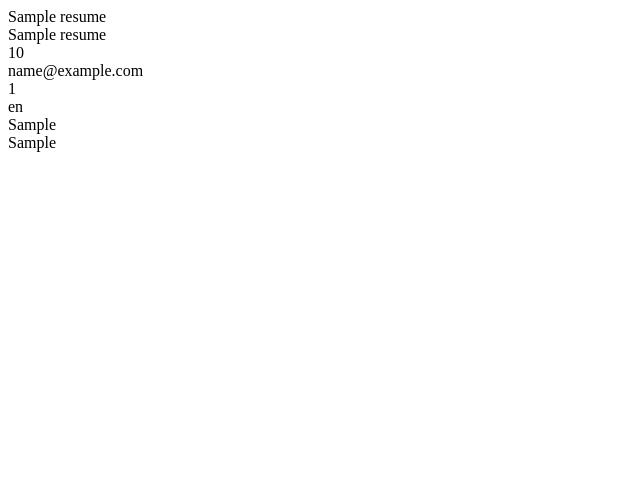
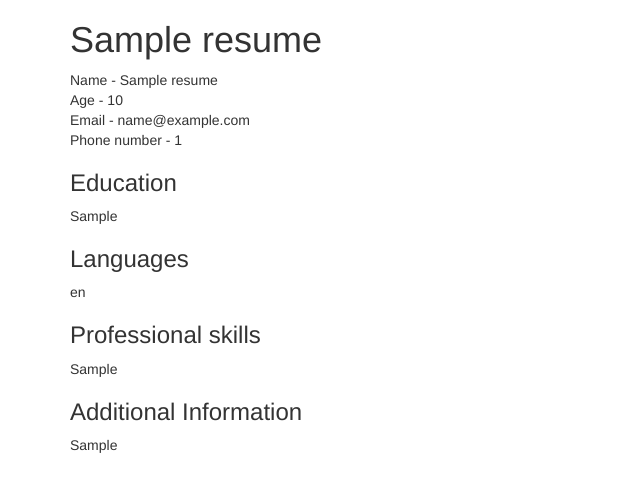
Before and after one commit to buzsb/django_practice_blog, a Django app: page / in a window 1280 px wide. Shown: the top 492 px of the page, without its empty margins (0-640 px from the left). Run offline with Django 3.2, Linux system fonts and the light colour scheme; tables that the repository leaves empty hold one stand-in row (values such as "Sample post"); some libraries are stand-ins or nearby versions.

Commit message:
created static folder for resume app, created style.css stytic file for resume app, added import bootstrap code to resume template, modified resume template for better view on web page

```diff
--- a/resume/templates/resume/resume.html
+++ b/resume/templates/resume/resume.html
@@ -1,16 +1,50 @@
+{% load staticfiles %}
+
 <!DOCTYPE html>
 <html>
-<head>
-    <title>Oleksandr Buz resume</title>
-</head>
+    <head>
+        <link rel="stylesheet" href="//maxcdn.bootstrapcdn.com/bootstrap/3.3.7/css/bootstrap.min.css">
+        <link rel="stylesheet" href="//maxcdn.bootstrapcdn.com/bootstrap/3.3.7/css/bootstrap-theme.min.css">
+        <link rel="stylesheet" href="{% static 'resume/style.css' %}">
+        <title>Oleksandr Buz resume</title>
+    </head>
 <body>
-    <div>{{ resume.position_title }}</div>
-    <div>{{ resume.name }}</div>
-    <div>{{ resume.age }}</div>
-    <div>{{ resume.e_mail }}</div>
-    <div>{{ resume.phone_number }}</div>
-    <div>{{ resume.languages_skills }}</div>
-    <div>{{ resume.skills }}</div>
-    <div>{{ resume.additional_information }}</div>
+    <div class="content container">
+        <div class="row">
+            <div class="col-md-8">
+                <div class="position_title">
+                    <h1>{{ resume.position_title }}</h1>
+                </div>
+                <div class="naame">
+                    Name - {{ resume.name }}
+                </div>
+                <div class="age">
+                    Age - {{ resume.age }}
+                </div>
+                <div class="e_mail">
+                    Email - {{ resume.e_mail }}
+                </div>
+                <div class="phone_number">
+                    <p>Phone number - {{ resume.phone_number }}</p>
+                </div>
+                <div class="education">
+                    <h3>Education</h3>
+                    <p>{{ resume.education }}</p>
+                </div>
+                <div class="languages_skills">
+                    <h3>Languages</h3>
+                    <p>{{ resume.languages_skills }}</p>
+                </div>
+                <div class="skills">
+                    <h3>Professional skills</h3>
+                    <p>{{ resume.skills }}</p>
+                <div>
+                <div class="additional_information">
+                    <h3>Additional Information</h3>
+                    <p>{{ resume.additional_information }}</p>
+                </div>
+            </div>
+        </div>
+    </div>
 </body>
 </html>
```
Also changed, not shown: resume/static/resume/style.css (added).
